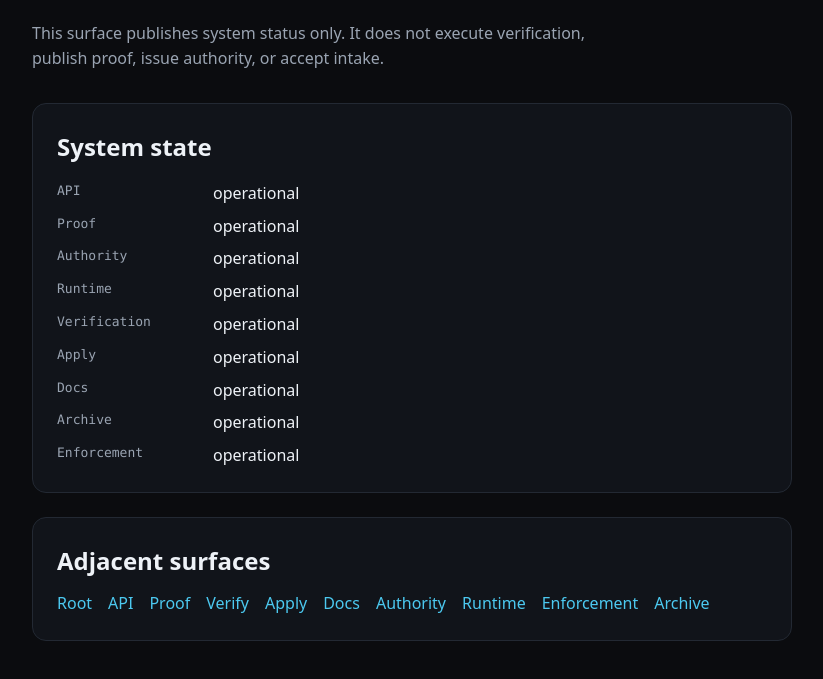
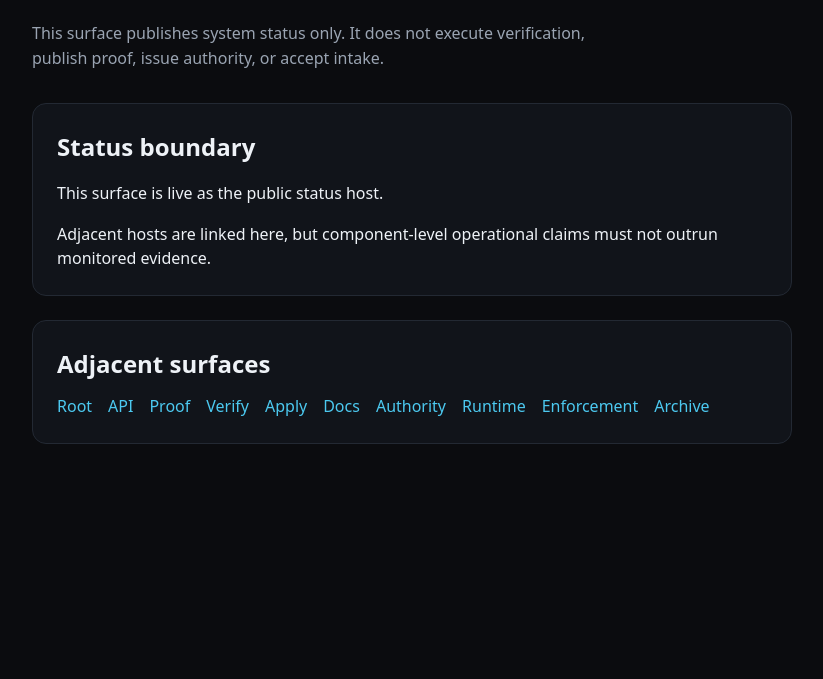
Before and after one commit to Verifrax/VERIFRAX-STATUS, a plain HTML site: page public/index.html in a window 1280 px wide. Shown: the part 195-874 px from the top of the page, without its empty margins (228-1051 px from the left). After the commit the page ends 800 px from the top, so only its background shows below. Drawn offline with Linux system fonts and the light colour scheme; files whose address does not match are found by name.

Commit message:
Align VERIFRAX-STATUS repo truth to bounded live status surface (#1)

```diff
--- a/public/index.html
+++ b/public/index.html
@@ -17,18 +17,9 @@
     <p class="surface-boundary">This surface publishes system status only. It does not execute verification, publish proof, issue authority, or accept intake.</p>
 
     <section class="panel">
-      <h2>System state</h2>
-      <dl class="kv">
-        <dt>API</dt><dd>operational</dd>
-        <dt>Proof</dt><dd>operational</dd>
-        <dt>Authority</dt><dd>operational</dd>
-        <dt>Runtime</dt><dd>operational</dd>
-        <dt>Verification</dt><dd>operational</dd>
-        <dt>Apply</dt><dd>operational</dd>
-        <dt>Docs</dt><dd>operational</dd>
-        <dt>Archive</dt><dd>operational</dd>
-        <dt>Enforcement</dt><dd>operational</dd>
-      </dl>
+      <h2>Status boundary</h2>
+      <p>This surface is live as the public status host.</p>
+      <p>Adjacent hosts are linked here, but component-level operational claims must not outrun monitored evidence.</p>
     </section>
 
     <section class="panel">
```
Also changed, not shown: README.md (added).
